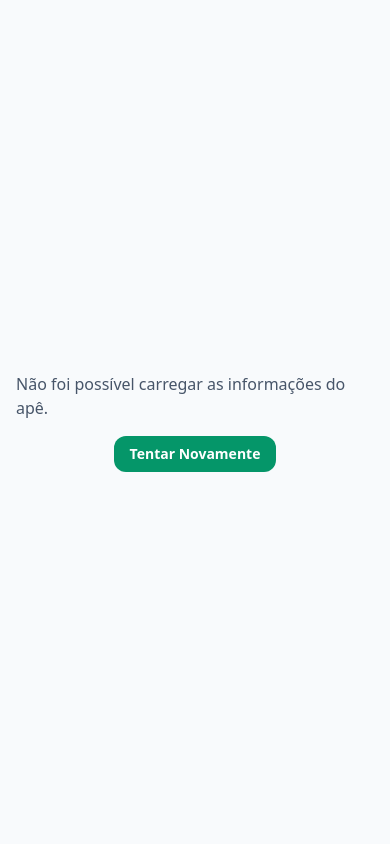
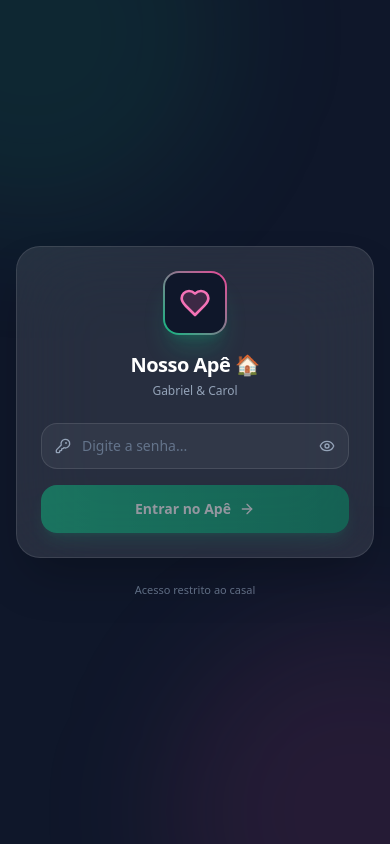
Before and after one commit to NeuroReset/NossoAp-, a Next.js app: page / in a window 390 px wide. Built offline with nearby package versions, Linux system fonts and the light colour scheme; no server answers; the database is empty.

Commit message:
feat: add romantic lockscreen with password auth, mobile layout polish and delete support

```diff
--- a/src/app/page.tsx
+++ b/src/app/page.tsx
@@ -20,12 +20,14 @@ import { WishlistSection } from "@/components/WishlistSection";
 import { ExpensesSection } from "@/components/ExpensesSection";
 import { ChoresSection } from "@/components/ChoresSection";
 import { MobileBottomNav } from "@/components/MobileBottomNav";
+import { LockScreen } from "@/components/LockScreen";
 import { DepositModal } from "@/components/DepositModal";
 import { GoalModal } from "@/components/GoalModal";
 import { WishlistModal } from "@/components/WishlistModal";
 import { ExpenseModal } from "@/components/ExpenseModal";
 
 export default function DashboardPage() {
+  const [isAuthenticated, setIsAuthenticated] = useState<boolean | null>(null);
   const [data, setData] = useState<DashboardData | null>(null);
   const [loading, setLoading] = useState(true);
   const [activeTab, setActiveTab] = useState<"geral" | "aportes" | "metas" | "enxoval" | "contas" | "tarefas">("geral");
@@ -37,6 +39,16 @@ export default function DashboardPage() {
   const [goalModalOpen, setGoalModalOpen] = useState(false);
   const [wishlistModalOpen, setWishlistModalOpen] = useState(false);
   const [expenseModalOpen, setExpenseModalOpen] = useState(false);
+
+  // Check auth session
+  useEffect(() => {
+    const savedAuth = localStorage.getItem("nossoape_auth");
+    if (savedAuth === "true") {
+      setIsAuthenticated(true);
+    } else {
+      setIsAuthenticated(false);
+    }
+  }, []);
 
   const fetchData = async () => {
     try {
@@ -54,8 +66,15 @@ export default function DashboardPage() {
   };
 
   useEffect(() => {
-    fetchData();
-  }, []);
+    if (isAuthenticated) {
+      fetchData();
+    }
+  }, [isAuthenticated]);
+
+  const handleLockApp = () => {
+    localStorage.removeItem("nossoape_auth");
+    setIsAuthenticated(false);
+  };
 
   const handleOpenDepositModal = (userId?: string, goalId?: string) => {
     setSelectedUserIdForDeposit(userId);
@@ -212,6 +231,15 @@ export default function DashboardPage() {
     }
   };
 
+  // Auth Gate
+  if (isAuthenticated === null) {
+    return null; // Flash avoidance
+  }
+
+  if (!isAuthenticated) {
+    return <LockScreen onUnlock={() => setIsAuthenticated(true)} />;
+  }
+
   if (loading && !data) {
     return (
       <div className="min-h-screen flex flex-col items-center justify-center bg-slate-50 gap-3">
@@ -249,14 +277,15 @@ export default function DashboardPage() {
         onOpenGoalModal={() => setGoalModalOpen(true)}
         onOpenWishlistModal={() => setWishlistModalOpen(true)}
         onOpenExpenseModal={() => setExpenseModalOpen(true)}
+        onLockApp={handleLockApp}
       />
 
       {/* Main Container */}
-      <main className="flex-1 max-w-7xl w-full mx-auto px-4 sm:px-6 lg:px-8 py-5 sm:py-6 space-y-6">
+      <main className="flex-1 max-w-7xl w-full mx-auto px-3 sm:px-6 lg:px-8 py-4 sm:py-6 space-y-5 sm:space-y-6">
         {/* Metric Cards Banner */}
         <MetricCards summary={data.summary} />
 
-        {/* Desktop Navigation Tabs (Hidden on mobile because of Bottom Nav) */}
+        {/* Desktop Navigation Tabs */}
         <div className="hidden sm:flex items-center gap-1.5 overflow-x-auto pb-1 border-b border-slate-200">
           <button
             onClick={() => setActiveTab("geral")}
--- a/src/components/Header.tsx
+++ b/src/components/Header.tsx
@@ -1,7 +1,7 @@
 "use client";
 
 import React from "react";
-import { Building2, Plus, Sparkles, KeyRound } from "lucide-react";
+import { Building2, Plus, Sparkles, KeyRound, LogOut } from "lucide-react";
 import { Apartment, User } from "@/types";
 import { formatDate } from "@/lib/utils";
 
@@ -12,12 +12,14 @@ interface HeaderProps {
   onOpenGoalModal: () => void;
   onOpenWishlistModal: () => void;
   onOpenExpenseModal: () => void;
+  onLockApp?: () => void;
 }
 
 export function Header({
   apartment,
   users,
   onOpenDepositModal,
+  onLockApp,
 }: HeaderProps) {
   return (
     <header className="sticky top-0 z-30 bg-white/95 backdrop-blur-md border-b border-slate-200/80">
@@ -49,7 +51,7 @@ export function Header({
             </div>
           </div>
 
-          {/* Right: Couple Avatars & (Desktop Only) Add Button */}
+          {/* Right: Couple Avatars & Quick Actions */}
           <div className="flex items-center gap-2 sm:gap-3 flex-shrink-0">
             {/* Couple Avatars */}
             <div className="flex items-center -space-x-1.5">
@@ -65,7 +67,7 @@ export function Header({
               ))}
             </div>
 
-            {/* Quick Action Button (Desktop Only — Mobile uses central Bottom Nav FAB) */}
+            {/* Quick Action Button (Desktop Only) */}
             <button
               onClick={onOpenDepositModal}
               className="hidden sm:flex items-center gap-1.5 px-4 py-2 bg-emerald-600 hover:bg-emerald-700 text-white rounded-xl text-xs sm:text-sm font-semibold shadow-md shadow-emerald-600/20 transition-all active:scale-95"
@@ -73,6 +75,17 @@ export function Header({
               <Plus className="w-4 h-4" />
               <span>Novo Aporte</span>
             </button>
+
+            {/* Lock / Exit Button */}
+            {onLockApp && (
+              <button
+                onClick={onLockApp}
+                className="p-1.5 text-slate-400 hover:text-slate-700 hover:bg-slate-100 rounded-xl transition-colors"
+                title="Bloquear aplicativo"
+              >
+                <LogOut className="w-4 h-4" />
+              </button>
+            )}
           </div>
         </div>
       </div>
--- /dev/null
+++ b/src/components/LockScreen.tsx
@@ -0,0 +1,106 @@
+"use client";
+
+import React, { useState } from "react";
+import { Lock, Heart, KeyRound, ArrowRight, Eye, EyeOff } from "lucide-react";
+
+interface LockScreenProps {
+  onUnlock: () => void;
+}
+
+export function LockScreen({ onUnlock }: LockScreenProps) {
+  const [password, setPassword] = useState("");
+  const [showPassword, setShowPassword] = useState(false);
+  const [error, setError] = useState(false);
+  const [loading, setLoading] = useState(false);
+
+  const handleSubmit = (e: React.FormEvent) => {
+    e.preventDefault();
+    setLoading(true);
+    setError(false);
+
+    // Senha definida: carolinda16.
+    if (password === "carolinda16.") {
+      localStorage.setItem("nossoape_auth", "true");
+      onUnlock();
+    } else {
+      setError(true);
+      setLoading(false);
+    }
+  };
+
+  return (
+    <div className="min-h-screen bg-slate-900 flex flex-col items-center justify-center p-4 relative overflow-hidden">
+      {/* Background Glows */}
+      <div className="absolute -top-40 -left-40 w-96 h-96 bg-emerald-500/10 rounded-full blur-3xl pointer-events-none" />
+      <div className="absolute -bottom-40 -right-40 w-96 h-96 bg-pink-500/10 rounded-full blur-3xl pointer-events-none" />
+
+      <div className="w-full max-w-sm bg-white/10 backdrop-blur-2xl border border-white/10 p-6 sm:p-8 rounded-3xl shadow-2xl relative z-10 text-center text-white">
+        {/* Heart Icon & Couple Names */}
+        <div className="w-16 h-16 rounded-2xl bg-gradient-to-tr from-emerald-500 to-pink-500 p-0.5 mx-auto shadow-xl shadow-emerald-500/20">
+          <div className="w-full h-full bg-slate-900 rounded-[14px] flex items-center justify-center">
+            <Heart className="w-8 h-8 text-pink-400 fill-pink-400/20" />
+          </div>
+        </div>
+
+        <h1 className="text-xl sm:text-2xl font-black mt-4 tracking-tight">
+          Nosso Apê 🏠
+        </h1>
+        <p className="text-xs text-slate-400 mt-1">
+          Gabriel & Carol
+        </p>
+
+        {/* Lock Form */}
+        <form onSubmit={handleSubmit} className="mt-6 space-y-4">
+          <div className="relative text-left">
+            <div className="absolute inset-y-0 left-0 pl-3.5 flex items-center pointer-events-none text-slate-400">
+              <KeyRound className="w-4 h-4" />
+            </div>
+
+            <input
+              type={showPassword ? "text" : "password"}
+              required
+              placeholder="Digite a senha..."
+              value={password}
+              onChange={(e) => {
+                setPassword(e.target.value);
+                setError(false);
+              }}
+              className={`w-full pl-10 pr-10 py-3 bg-white/5 border rounded-2xl text-sm text-white placeholder-slate-500 focus:outline-none focus:ring-2 transition-all ${
+                error
+                  ? "border-rose-500 focus:ring-rose-500/30"
+                  : "border-white/10 focus:border-emerald-500 focus:ring-emerald-500/30"
+              }`}
+            />
+
+            <button
+              type="button"
+              onClick={() => setShowPassword(!showPassword)}
+              className="absolute inset-y-0 right-0 pr-3.5 flex items-center text-slate-400 hover:text-white transition-colors"
+            >
+              {showPassword ? <EyeOff className="w-4 h-4" /> : <Eye className="w-4 h-4" />}
+            </button>
+          </div>
+
+          {error && (
+            <p className="text-xs text-rose-400 font-medium animate-shake">
+              Senha incorreta. Tente novamente!
+            </p>
+          )}
+
+          <button
+            type="submit"
+            disabled={!password || loading}
+            className="w-full py-3.5 bg-gradient-to-r from-emerald-500 to-emerald-600 hover:from-emerald-600 hover:to-emerald-700 disabled:opacity-50 text-white rounded-2xl text-sm font-bold shadow-lg shadow-emerald-500/25 transition-all active:scale-[0.98] flex items-center justify-center gap-2"
+          >
+            <span>Entrar no Apê</span>
+            <ArrowRight className="w-4 h-4" />
+          </button>
+        </form>
+      </div>
+
+      <p className="text-[11px] text-slate-500 mt-6 text-center">
+        Acesso restrito ao casal
+      </p>
+    </div>
+  );
+}
```
